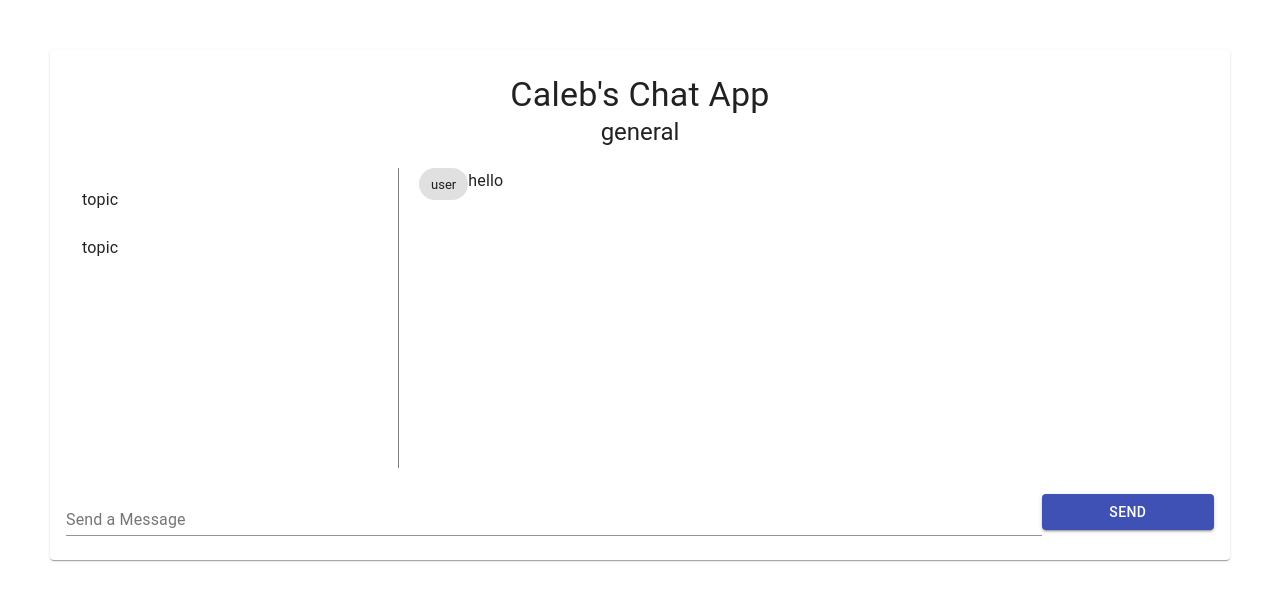
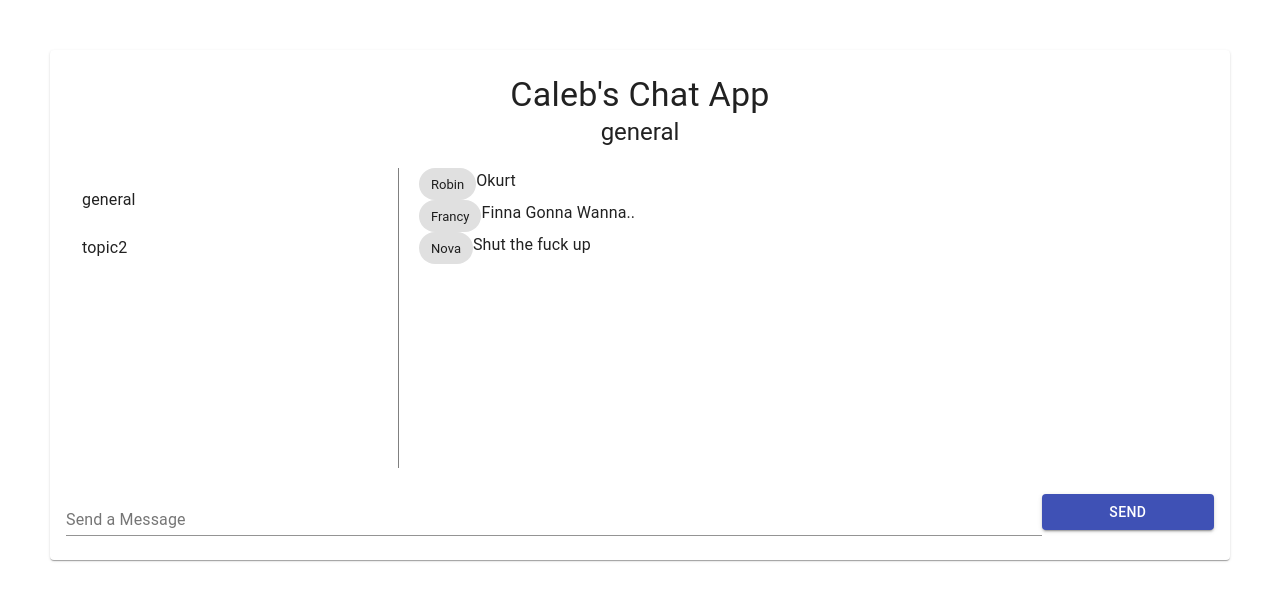
Before and after one commit to snsaleh1/full-stack-react-chat, a React (Create React App) app: page / in a window 1280 px wide. Shown: the top 600 px of the page. Built offline with nearby package versions, Linux system fonts and the light colour scheme.

Commit message:
topics now switch without error

```diff
--- a/src/Dashboard.js
+++ b/src/Dashboard.js
@@ -47,12 +47,9 @@ export default function Dashboard() {
 
     //CTX store
     const [allChats] = React.useContext(CTX);
-
     const topics = Object.keys(allChats);
     //local state
     const [activeTopic, changeActiveTopic] = React.useState(topics[0]);
-
-
     const [textValue, changeTextValue] = React.useState('');
 
   return (
@@ -70,7 +67,7 @@ export default function Dashboard() {
                     {
                         topics.map(topic => (
                             <ListItem onClick={e => changeActiveTopic(e.target.innerText)} key={topic} button>
-                                <ListItemText primary="topic" />
+                                <ListItemText primary={topic} />
                             </ListItem>
                         ))
                     }
@@ -78,7 +75,7 @@ export default function Dashboard() {
             </div>
             <div className={classes.chatWindow}>
                 {
-                    [{from: 'user', msg: 'hello'}].map((chat, i) => (
+                    allChats[activeTopic].map((chat, i) => (
                         <div className={classes.flex} key={i}>
                             <Chip label={chat.from} className={classes.chip} />
                             <Typography variant='body1' gutterBottom>{chat.msg}</Typography>
```
